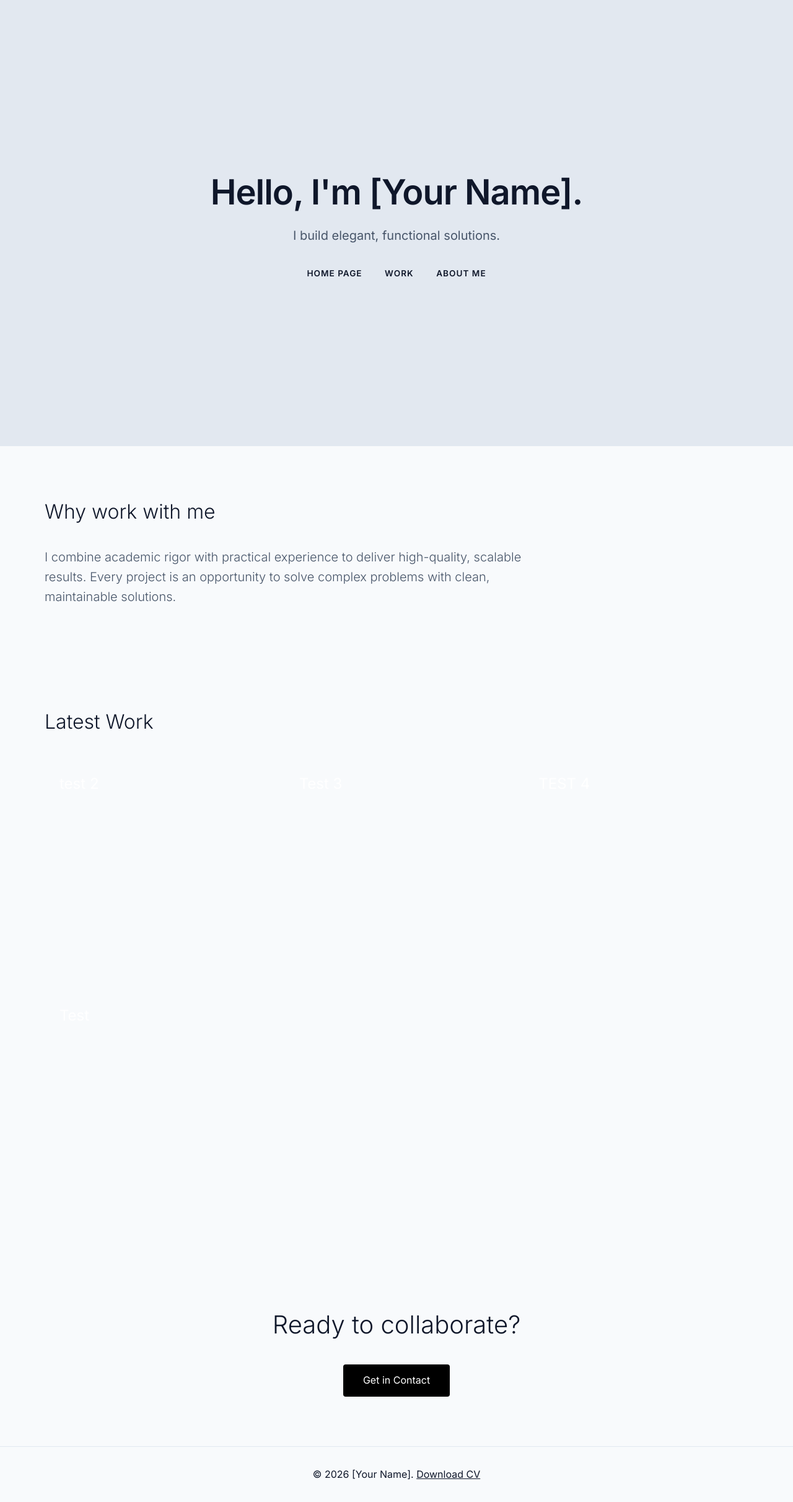
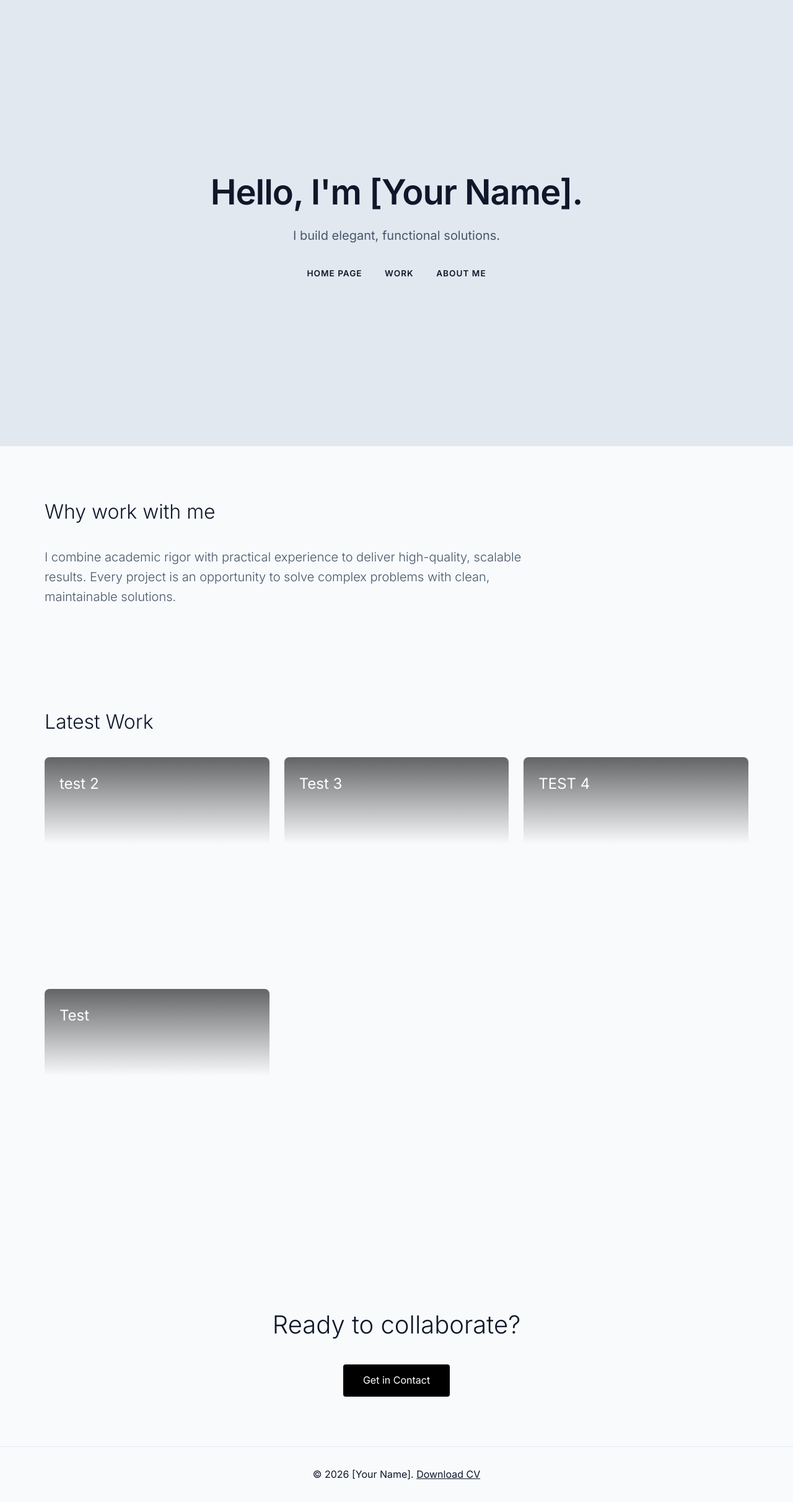
Before and after one commit to AlperIsmailoglou/Portfolio, a Jekyll site: the page built from index.html, in a window 1280 px wide. Shown: the whole page at 62% size. Built offline with Jekyll 4.4.1, drawn with Linux system fonts in a browser that asks for light colours.

Commit message:
Update style.css

```diff
--- a/assets/css/style.css
+++ b/assets/css/style.css
@@ -76,7 +76,7 @@ body {
     position: absolute;
     inset: 0;
     /* Gradient ensures text is readable */
-    /*background: linear-gradient(to bottom, rgba(0,0,0,0.6) 0%, rgba(0,0,0,0) 40%); */
+    background: linear-gradient(to bottom, rgba(0,0,0,0.6) 0%, rgba(0,0,0,0) 40%);
     padding: 1.5rem;
 }
 .card-title { color: white; font-size: 1.5rem; font-weight: 400; }
```
